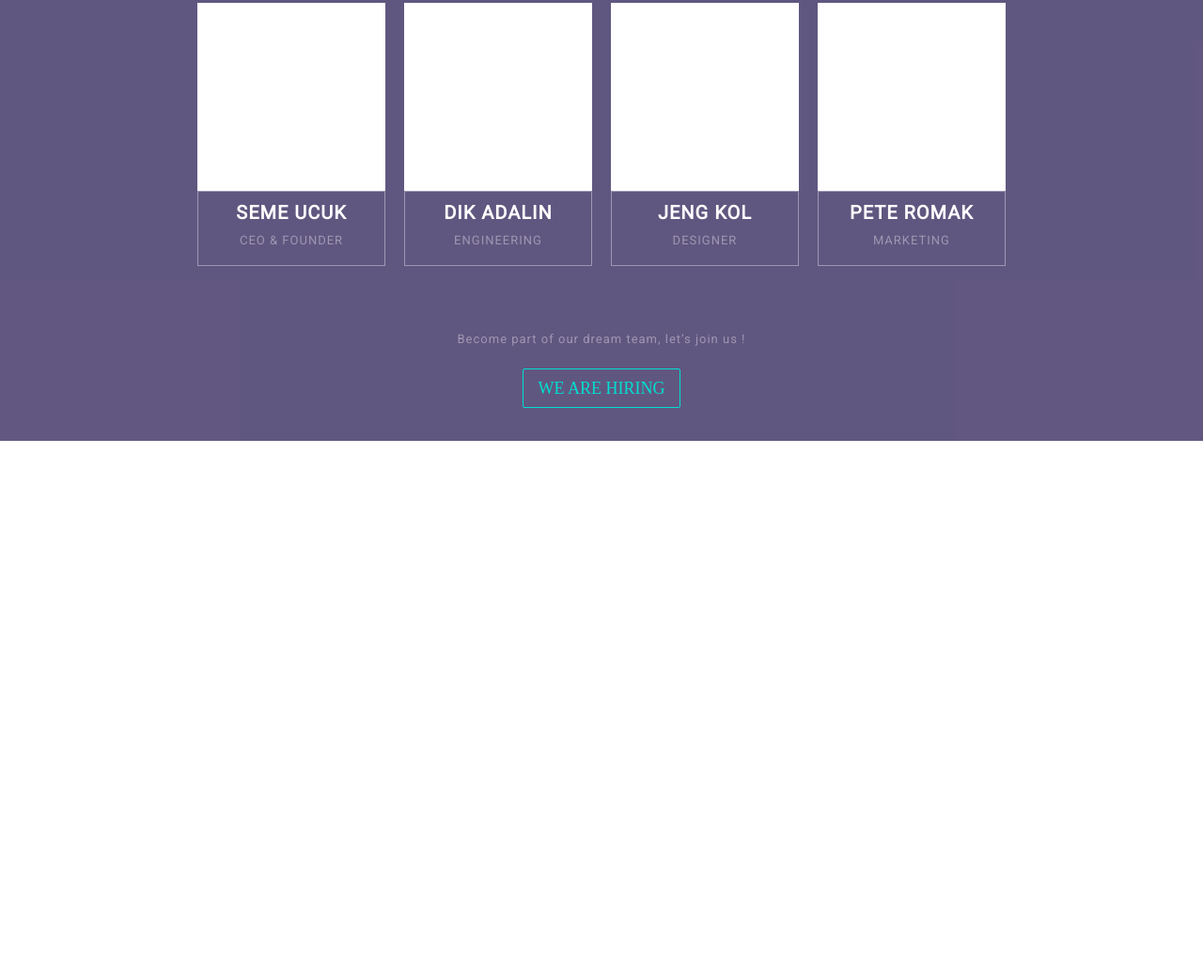
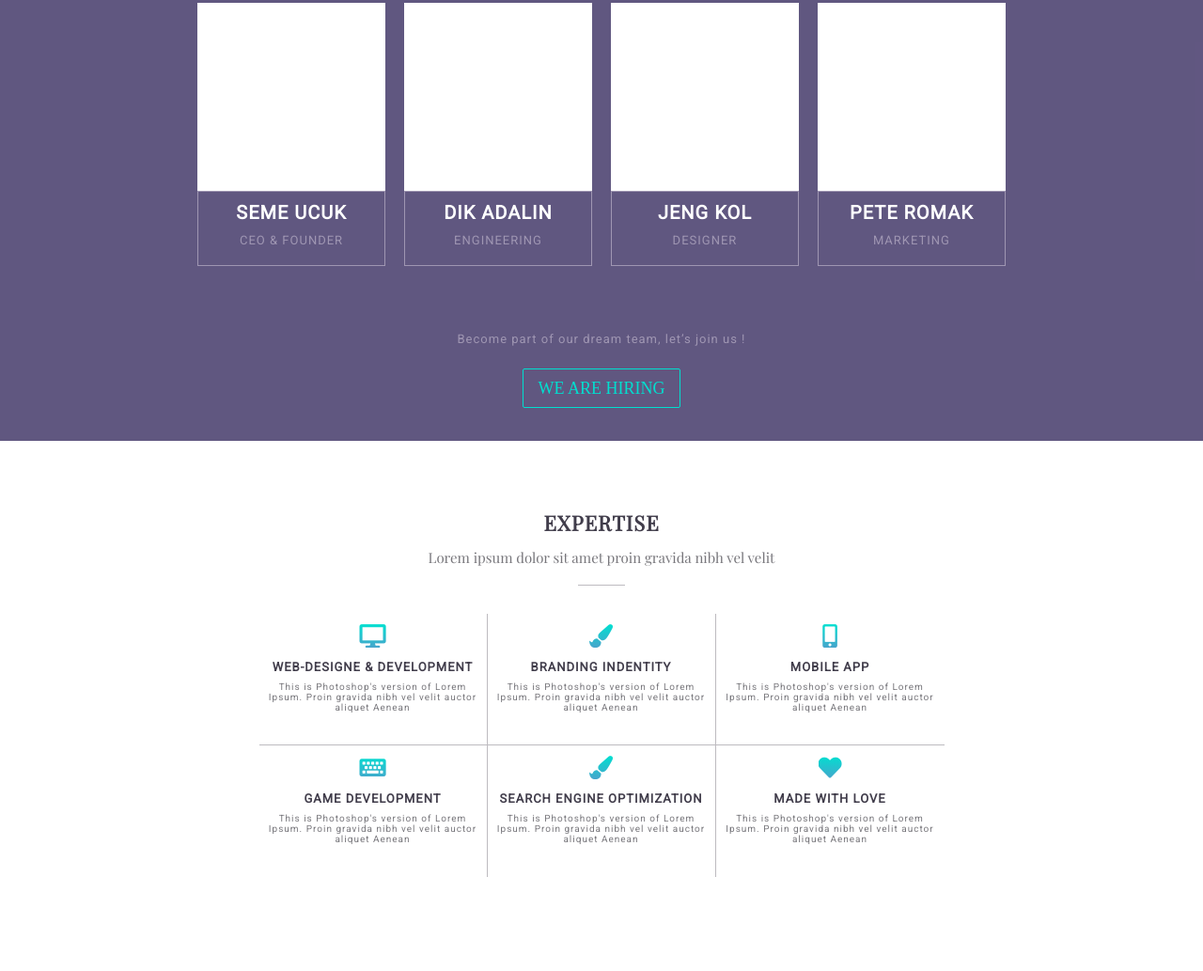
Before and after one commit to jovanavivifyideas/TajamProject, a website: page index.html in a window 1280 px wide. Shown: the part 1226-2259 px from the top of the page at 94% size. Before the commit the page ends 1695 px from the top, so only its background shows below. Drawn offline with nearby package versions, Linux system fonts and the light colour scheme; a web font is replaced by a local one.

Commit message:
Expertise section

```diff
--- a/index.html
+++ b/index.html
@@ -5,6 +5,7 @@
     <meta name="viewport" content="width=device-width, initial-scale=1.0">
     <meta http-equiv="X-UA-Compatible" content="ie=edge">
     <link href="https://fonts.googleapis.com/css?family=Hammersmith+One|Roboto|Playfair+Display" rel="stylesheet">
+    <link rel="stylesheet" href="https://use.fontawesome.com/releases/v5.8.1/css/all.css" integrity="sha384-50oBUHEmvpQ+1lW4y57PTFmhCaXp0ML5d60M1M7uH2+nqUivzIebhndOJK28anvf" crossorigin="anonymous">
     <link rel="stylesheet" href="css/style.css">
     <title>Tajam Project</title>
 </head>
@@ -151,5 +152,86 @@
    <a href="#" class="team__btn btn">We are hiring</a>
   </div>
 </section>
+<section class="expertise-conteiner">
+  <div class="expertise">
+    <h2 class="expertise__heading">
+      <span class="expertise__heading-title">
+          Expertise
+      </span>
+      <small class="expertise__heading-text">
+        Lorem ipsum dolor sit amet proin gravida nibh vel velit
+      </small>
+    </h2>
+    <div class="expertise-sections">
+      <div class="expertise-sections__card">
+        <span class="expertise-sections__icon">
+          <i class="fas fa-desktop"></i>
+        </span>
+        <p class="expertise-sections__title">
+          Web-designe & development
+        </p>
+        <p class="expertise-sections__description">
+            This is Photoshop's version  of Lorem Ipsum. Proin gravida nibh vel velit auctor aliquet Aenean
+        </p>
+      </div>
+      <div class="expertise-sections__card">
+        <span class="expertise-sections__icon">
+          <i class="fas fa-paint-brush"></i>
+        </span>
+        <p class="expertise-sections__title">
+            Branding indentity
+        </p>
+        <p class="expertise-sections__description">
+           This is Photoshop's version  of Lorem Ipsum. Proin gravida nibh vel velit auctor aliquet Aenean
+        </p>
+      </div>
+      <div class="expertise-sections__card">
+        <span class="expertise-sections__icon">
+            <i class="fas fa-mobile-alt"></i>
+        </span>
+        <p class="expertise-sections__title">
+           Mobile app
+        </p>
+        <p class="expertise-sections__description">
+           This is Photoshop's version  of Lorem Ipsum. Proin gravida nibh vel velit auctor aliquet Aenean
+        </p>
+      </div>
+      <div class="expertise-sections__card">
+        <span class="expertise-sections__icon">
+            <i class="fas fa-keyboard"></i>
+        </span>
+        <p class="expertise-sections__title">
+         Game development
+        </p>
+        <p class="expertise-sections__description">
+           This is Photoshop's version  of Lorem Ipsum. Proin gravida nibh vel velit auctor aliquet Aenean
+        </p>
+      </div>
+      <div class="expertise-sections__card">
+        <span class="expertise-sections__icon">
+          <i class="fas fa-paint-brush"></i>
+        </span>
+        <p class="expertise-sections__title">
+           Search engine optimization
+        </p>
+        <p class="expertise-sections__description">
+           This is Photoshop's version  of Lorem Ipsum. Proin gravida nibh vel velit auctor aliquet Aenean
+        </p>
+      </div>
+      <div class="expertise-sections__card">
+        <span class="expertise-sections__icon">
+            <i class="fas fa-heart"></i>
+        </span>
+        <p class="expertise-sections__title">
+          Made with love
+        </p>
+        <p class="expertise-sections__description ">
+          This is Photoshop's version  of Lorem Ipsum. Proin gravida nibh vel velit auctor aliquet Aenean
+        </p>
+      </div>
+
+    </div>
+  </div>
+</section>
 </body>
 </html>
--- /dev/null
+++ b/sass/components/_expertise.scss
@@ -0,0 +1,125 @@
+.expertise-conteiner{
+    background-color: $color-white;
+}
+
+.expertise{
+    max-width: 90rem;
+    margin: 0 auto;
+    padding: 6rem 0;
+}
+
+.expertise__heading{
+    display: flex;
+    flex-direction: column;
+    position: relative;
+    padding-bottom: 1rem;
+    @include line($font-gray-light);
+}
+.expertise__heading-title{
+    font-size: 2.2rem;
+    font-family: $heading-font;
+    letter-spacing: .1rem;
+    color:$font-purple;
+    font-weight: 700;
+    text-transform: uppercase;
+    padding: 1.2rem 0;
+}
+
+.expertise__heading-text{
+   position: relative;
+   font-size: 1.5rem;
+   font-family: $heading-font;
+   font-weight: 300;
+   color:$font-gray-dark;
+}
+
+.expertise-sections{
+    display: flex;
+    flex-direction: column;
+    align-items:center;
+    width: 90%;
+    flex-wrap: wrap;
+    margin: 4rem auto;
+   @include respond(tablet) {
+    flex-direction: row;
+    justify-content: center;
+ }
+}
+
+.expertise-sections__card{
+    width: 45%;
+    height: 14rem;
+    display: flex;
+    flex-direction: column;
+    align-items: center;
+    padding:1rem;
+    border-right: none;
+
+    &:not(:last-child) {
+        border-bottom: 1px solid $font-gray-light;
+    }
+
+ @include respond(tablet){
+    width: 35%;
+    border-bottom: 1px solid $font-gray-light;
+
+    &:not(:nth-child(3n+3)) {
+        border-right: none;
+    }
+
+    &:not(:nth-child(2n+2)){
+        border-right: 1px solid $font-gray-light;
+    }
+    &:nth-last-child(-n+2){
+        border-bottom: none;
+    }
+ }
+
+ @include respond (desk){
+     width: 30%;
+
+     &:not(:nth-child(2n+2)) {
+        border-right: none;
+     }
+
+     &:not(:nth-child(3n+3)){
+        border-right: 1px solid $font-gray-light;
+    }
+    &:nth-last-child(-n+3){
+        border-bottom: none;
+    }
+ }
+}
+
+.expertise-sections__icon{
+    font-size: 2.5rem;
+    margin-bottom: 1rem;
+
+}
+
+.fas {
+    background: -webkit-linear-gradient( $color-one, $color-two);
+    -webkit-background-clip: text;
+    -webkit-text-fill-color: transparent;
+}
+
+.expertise-sections__title{
+    font-family: $primary-font;
+    font-size: 1.3rem;
+    font-weight: 900;
+    color: $font-purple;
+    letter-spacing: .1rem;
+    margin-bottom: .8rem;
+    text-transform: uppercase;
+
+}
+
+.expertise-sections__description{
+    font-family: $primary-font;
+    font-size: 1rem;
+    font-weight: 300;
+    color: $font-gray-dark;
+    letter-spacing: .1rem;
+    position: relative;
+
+}
--- a/sass/style.scss
+++ b/sass/style.scss
@@ -9,4 +9,5 @@
 @import "components/intro";
 @import "components/our-story";
 @import "components/team";
+@import "components/expertise";
 @import "layout/footer";
--- a/sass/utils/_variables.scss
+++ b/sass/utils/_variables.scss
@@ -5,14 +5,19 @@ $color-purple: #392d61;
 $color-logo: #15b2b6;
 $color-green: #00dfcf;
 $color-white-darker: #f4f4f6;
-$color-line:#00e0d0;
-$bg-purple:rgba($color-purple, 0.8);
+$color-line: #00e0d0;
+$bg-purple: rgba($color-purple, 0.8);
 $font-purple: #413d4b;
+$font-gray-dark: #78777c;
 $font-gray-light: #bdbbc0;
-$paragraf-color:#9f96b2;
+$paragraf-color: #9f96b2;
 
 //fonts
 
 $primary-font: 'Roboto';
 $secondary-font: 'Hammersmith One';
 $heading-font: "Playfair Display";
+
+
+$color-one:#01dfd0;
+$color-two:#47a5cc;
```
Also changed, not shown: css/style.css.
